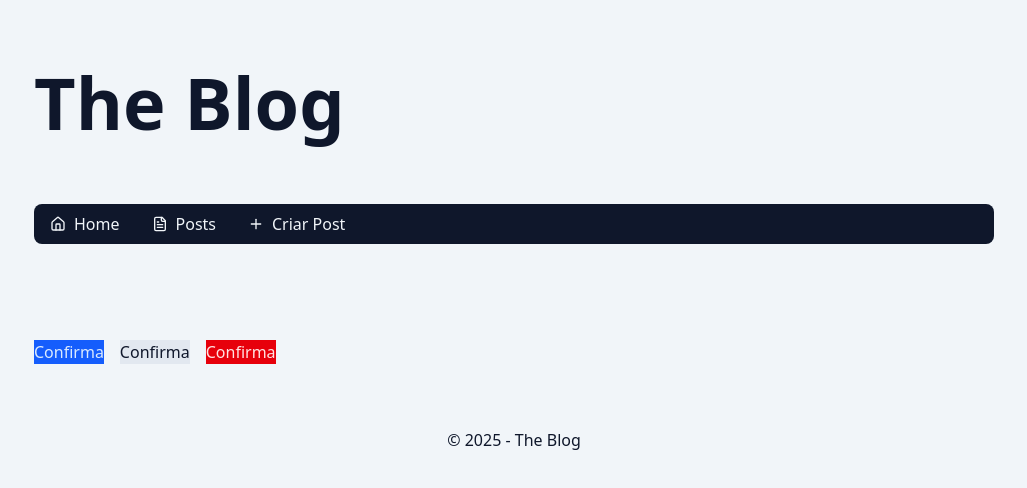
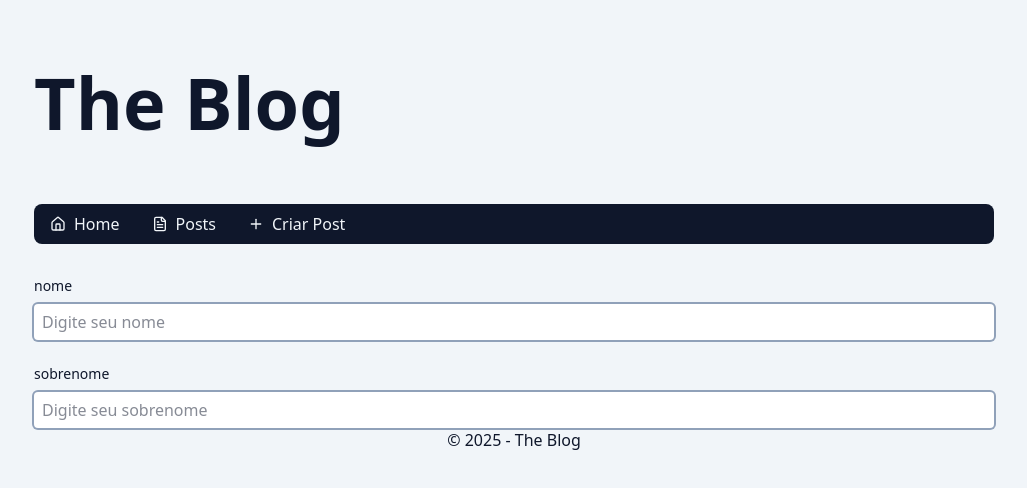
Before and after one commit to Dedealtograu/blog-next, a Next.js app: page /admin/post/new in a window 1280 px wide. Shown: the top 488 px of the page, without its empty margins (126-1153 px from the left). Built offline with nearby package versions, Linux system fonts and the light colour scheme.

Commit message:
Final da aula 178

```diff
--- a/src/app/admin/post/new/page.tsx
+++ b/src/app/admin/post/new/page.tsx
@@ -1,19 +1,12 @@
-import { Button } from '@/components/Button'
+import { InputText } from '@/components/InputText'
 
 export const dynamic = 'force-dynamic'
 
 export default async function AdminPostNewPage() {
   return (
-    <div className='py-16 flex gap-4 flex-wrap'>
-      <Button variant='default' size='md'>
-        Confirma
-      </Button>
-      <Button variant='ghost' size='sm'>
-        Confirma
-      </Button>
-      <Button variant='danger' size='lg'>
-        Confirma
-      </Button>
+    <div className='flex flex-col gap-6'>
+      <InputText labelText='nome' placeholder='Digite seu nome' />
+      <InputText labelText='sobrenome' placeholder='Digite seu sobrenome' />
     </div>
   )
 }
--- a/src/components/Button/index.tsx
+++ b/src/components/Button/index.tsx
@@ -10,18 +10,27 @@ type ButtonProps = {
 
 export function Button({ variant = 'default', size = 'md', ...props }: ButtonProps) {
   const ButtonVariants: Record<ButtonVariants, string> = {
-    default: clsx('bg-blue-600 text-blue-100'),
-    ghost: clsx('bg-slate-200 text-slate-900'),
-    danger: clsx('bg-red-600 text-red-100'),
+    default: clsx('bg-blue-600 hover:bg-blue-700 text-blue-100'),
+    ghost: clsx('bg-slate-300 hover:bg-slate-400 text-slate-950'),
+    danger: clsx('bg-red-600 hover:bg-red-700 text-red-100'),
   }
 
   const ButtonSizes: Record<ButtonSizes, string> = {
-    sm: clsx(''),
-    md: clsx(''),
-    lg: clsx(''),
+    sm: clsx('text-xs/tight', 'py-1', 'px-2', 'rounded-sm', '[&_svg]:w-3', '[&_svg]:h-3', 'gap-1'),
+    md: clsx('text-base/tight py-2 px-4 rounded-md', '[&_svg]:w-4', '[&_svg]:h-4', 'gap-2'),
+    lg: clsx('text-lg/tight py-3 px-6 rounded-lg', '[&_svg]:w-5', '[&_svg]:h-5', 'gap-3'),
   }
 
-  const buttonClasses = clsx(ButtonVariants[variant], ButtonSizes[size])
+  const buttonClasses = clsx(
+    ButtonVariants[variant],
+    ButtonSizes[size],
+    'flex items-center justify-center',
+    'cursor-pointer tranition',
+    'disabled:bg-slate-200',
+    'disabled:text-slate-400',
+    'disabled:cursor-not-allowed',
+    props.className,
+  )
 
-  return <button className={buttonClasses} {...props} />
+  return <button {...props} className={buttonClasses} />
 }
--- a/src/components/Dialog/index.tsx
+++ b/src/components/Dialog/index.tsx
@@ -1,6 +1,7 @@
 'use client'
 
 import clsx from 'clsx'
+import { Button } from '../Button'
 
 type DialogProps = {
   isVisible?: boolean
@@ -46,33 +47,12 @@ export function Dialog({ isVisible = false, title, content, onConfirm, onCancel,
         </h3>
         <div id='dialog-description'>{content}</div>
         <div className='flex items-center justify-around'>
-          <button
-            className={clsx(
-              'bg-slate-300 hover:bg-slate-400 transition',
-              'text-slate-950 flex items-center justify-center',
-              'py-2 px-4 rounded-lg cursor-pointer',
-              'disabled:bg-slate-200 disabled:text-slate-400',
-              'disabled:cursor-not-allowed',
-            )}
-            autoFocus
-            onClick={handleCancel}
-            disabled={disabled}
-          >
+          <Button variant='ghost' autoFocus onClick={handleCancel} disabled={disabled}>
             Cancelar
-          </button>
-          <button
-            className={clsx(
-              'bg-blue-500 hover:bg-blue-600 transition',
-              'text-blue-50 flex items-center justify-center',
-              'py-2 px-4 rounded-lg cursor-pointer',
-              'disabled:bg-slate-200 disabled:text-slate-400',
-              'disabled:cursor-not-allowed',
-            )}
-            onClick={onConfirm}
-            disabled={disabled}
-          >
+          </Button>
+          <Button variant='default' onClick={onConfirm} disabled={disabled}>
             Ok
-          </button>
+          </Button>
         </div>
       </div>
     </div>
--- /dev/null
+++ b/src/components/InputText/index.tsx
@@ -0,0 +1,39 @@
+import clsx from 'clsx'
+import { useId } from 'react'
+
+type InputTextProps = {
+  labelText?: string
+} & React.ComponentProps<'input'>
+
+export function InputText({ labelText = '', ...props }: InputTextProps) {
+  const id = useId()
+  return (
+    <div className='flex flex-col gap-2'>
+      {labelText && (
+        <label className='text-sm' htmlFor={id}>
+          {labelText}
+        </label>
+      )}
+      <input
+        {...props}
+        className={clsx(
+          'bg-white',
+          'outline-0',
+          'text-base/tight',
+          'ring-2',
+          'ring-slate-400',
+          'rounded',
+          'p-2',
+          'transition',
+          'focus:ring-blue-600',
+          'disabled:bg-slate-200',
+          'disabled:text-slate-400',
+          'disabled:placeholder:text-slate-400',
+          'read-only:bg-slate-100',
+          props.className,
+        )}
+        id={id}
+      />
+    </div>
+  )
+}
```
Also changed, not shown: 1 other file (tests, documents, lock files or other folders).
